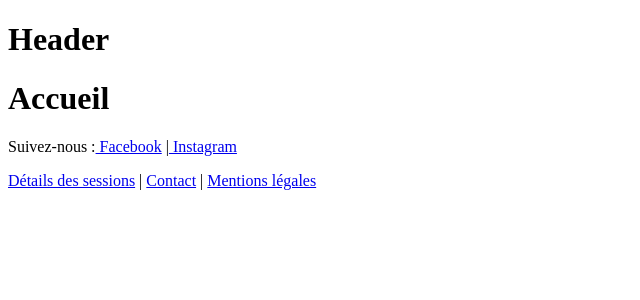
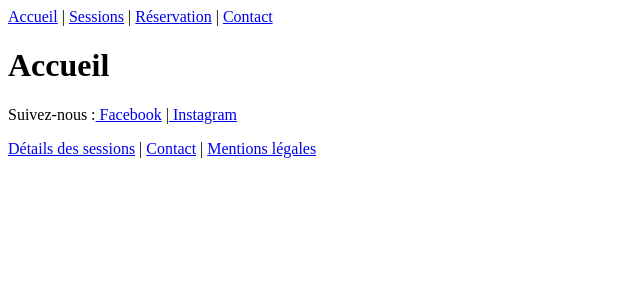
Before and after one commit to Spatulox/page-vitrine, a React (Vite) app: page / in a window 1280 px wide. Shown: the top 300 px of the page, without its empty margins (0-640 px from the left). Built offline with nearby package versions, Linux system fonts and the light colour scheme.

Commit message:
Adds Header component with navigation links
Introduces a Header component with navigation links to
Accueil, Sessions, Réservation, and Contact pages.

This provides a basic navigation structure for the application.

```diff
--- a/src/components/Header.tsx
+++ b/src/components/Header.tsx
@@ -1,5 +1,16 @@
+import { Link } from "react-router-dom"
+
 function Header(){
-    return <div><h1>Header</h1></div>
+    return (
+        <header>
+            <nav>
+                <Link to="/">Accueil</Link> |{" "}
+                <Link to="/sessions">Sessions</Link> |{" "}
+                <Link to="/booking">Réservation</Link> |{" "}
+                <Link to="/contact">Contact</Link>
+            </nav>
+        </header>
+    )
 }
 
 export default Header
```
